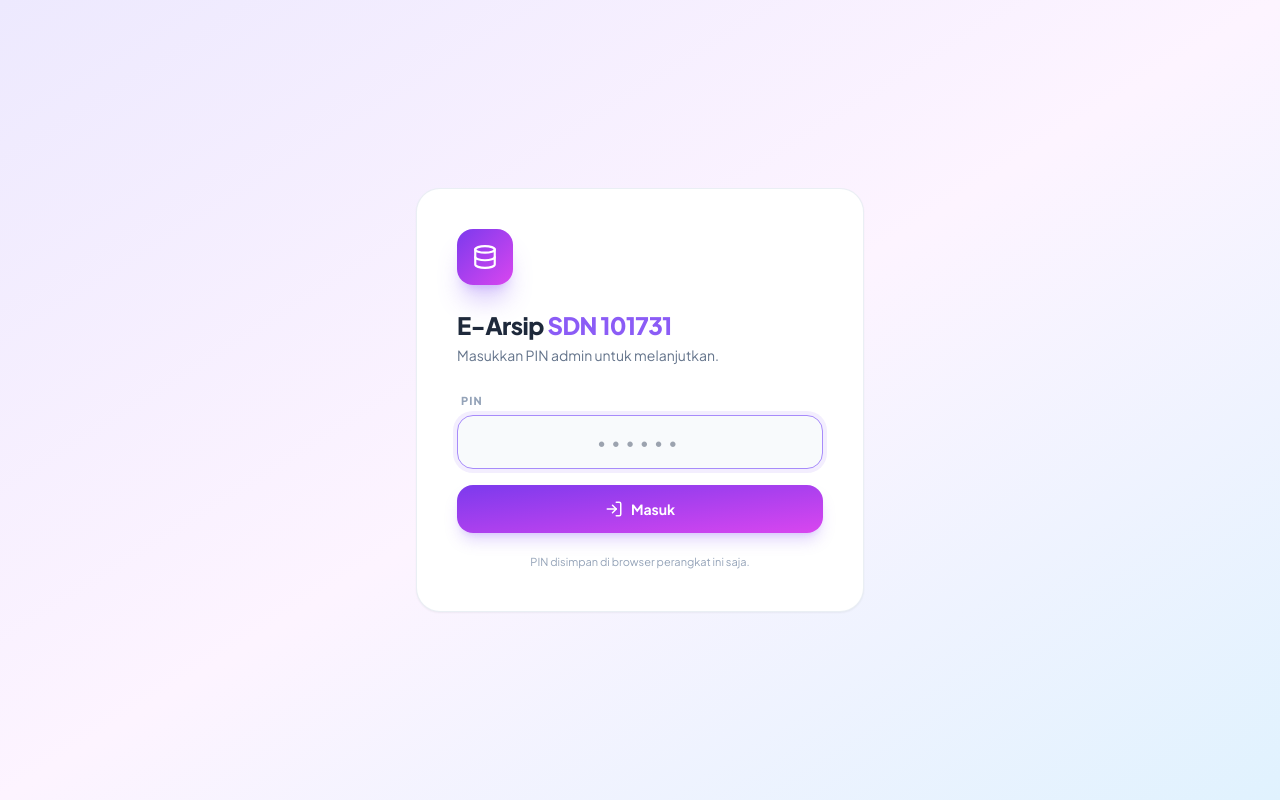
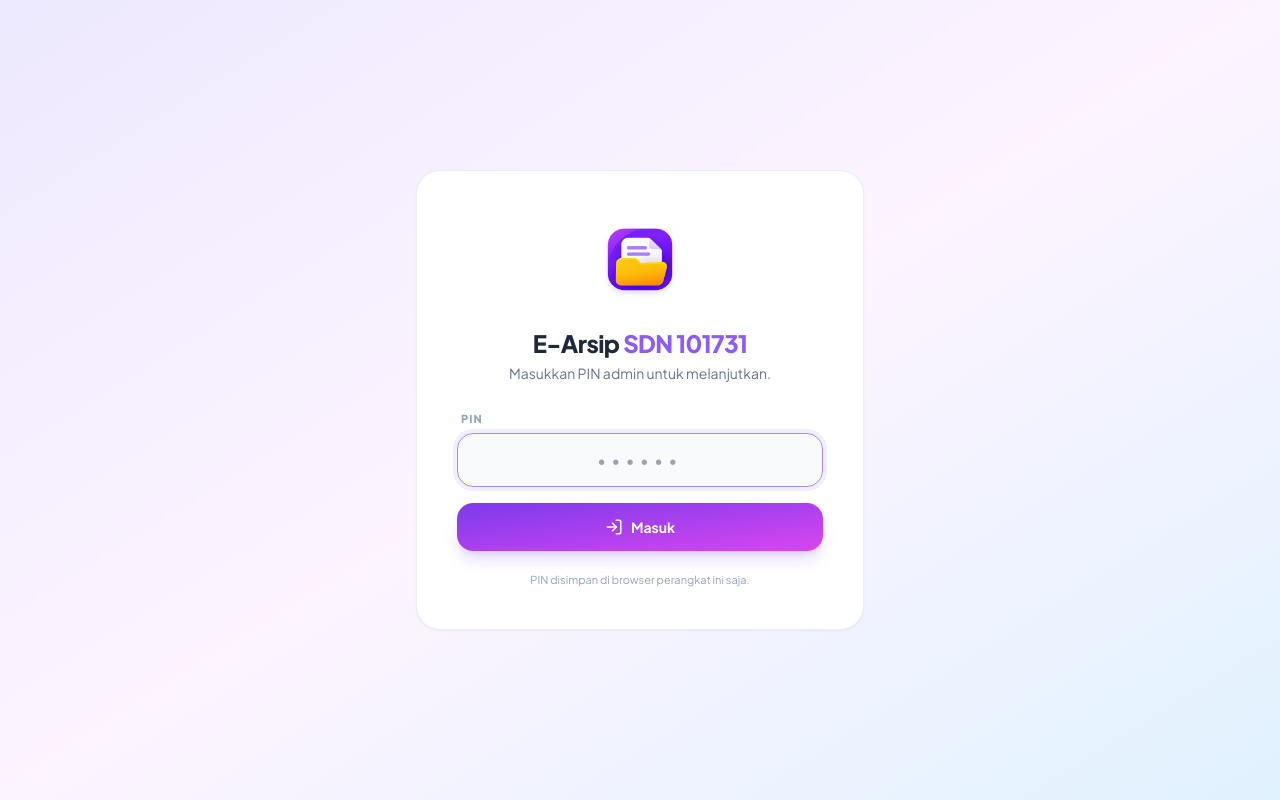
Before and after one commit to kidzoners-rgb/e-arsip, a plain HTML site: page index.html in a window 1280 px wide. Drawn offline with nearby package versions, Linux system fonts and the light colour scheme.

Commit message:
Add files via upload

```diff
--- a/index.html
+++ b/index.html
@@ -4,6 +4,9 @@
 <meta charset="utf-8">
 <meta name="viewport" content="width=device-width, initial-scale=1, viewport-fit=cover">
 <meta name="theme-color" content="#7c3aed">
+<link rel="icon" href="favicon.ico">
+<link rel="shortcut icon" href="favicon.ico">
+<link rel="apple-touch-icon" href="logo.png">
 <title>E-Arsip SDN 101731</title>
 <script src="https://cdn.tailwindcss.com"></script>
 <script>
@@ -158,9 +161,9 @@ function renderLogin() {
   $('#app').innerHTML = `
   <div class="min-h-screen flex items-center justify-center p-5 bg-gradient-to-br from-violet-100 via-fuchsia-50 to-sky-100 dark:from-slate-950 dark:via-violet-950/40 dark:to-slate-950">
     <div class="card pop w-full max-w-md p-8 md:p-10">
-      <div class="w-14 h-14 rounded-2xl bg-gradient-to-br from-violet-600 to-fuchsia-500 text-white flex items-center justify-center shadow-xl shadow-violet-500/30 mb-6">${ic('database', 26)}</div>
-      <h1 class="text-2xl font-extrabold tracking-tight">E-Arsip <span class="text-violet-500">SDN 101731</span></h1>
-      <p class="text-sm text-slate-500 mt-1 mb-7">Masukkan PIN admin untuk melanjutkan.</p>
+      <img src="logo.png" alt="Logo SDN 101731" class="w-24 h-24 object-contain mx-auto mb-5 drop-shadow-md select-none" draggable="false">
+      <h1 class="text-2xl font-extrabold tracking-tight text-center">E-Arsip <span class="text-violet-500">SDN 101731</span></h1>
+      <p class="text-sm text-slate-500 mt-1 mb-7 text-center">Masukkan PIN admin untuk melanjutkan.</p>
       ${S.url ? '' : `<div class="mb-4 p-3 rounded-2xl bg-amber-50 text-amber-700 text-xs font-bold">URL Web App belum diisi di index.html (DEFAULT_API_URL).</div>`}
       <form id="loginForm" class="space-y-4">
         <div><label class="label">PIN</label>
@@ -203,7 +206,7 @@ function renderShell() {
   <header class="sticky top-0 z-40 bg-white/80 dark:bg-slate-900/80 backdrop-blur-xl border-b border-slate-200/70 dark:border-slate-800">
     <div class="max-w-6xl mx-auto px-4 md:px-6 py-3 flex items-center justify-between gap-3">
       <div class="flex items-center gap-3 min-w-0">
-        <div class="w-10 h-10 shrink-0 rounded-2xl bg-gradient-to-br from-violet-600 to-fuchsia-500 text-white flex items-center justify-center shadow-lg shadow-violet-500/30">${ic('database', 20)}</div>
+        <img src="logo.png" alt="Logo SDN 101731" class="w-11 h-11 shrink-0 object-contain drop-shadow-sm select-none" draggable="false">
         <div class="min-w-0">
           <h1 class="text-base font-extrabold leading-none truncate">E-Arsip <span class="text-violet-500">SDN 101731</span></h1>        </div>
       </div>
```
